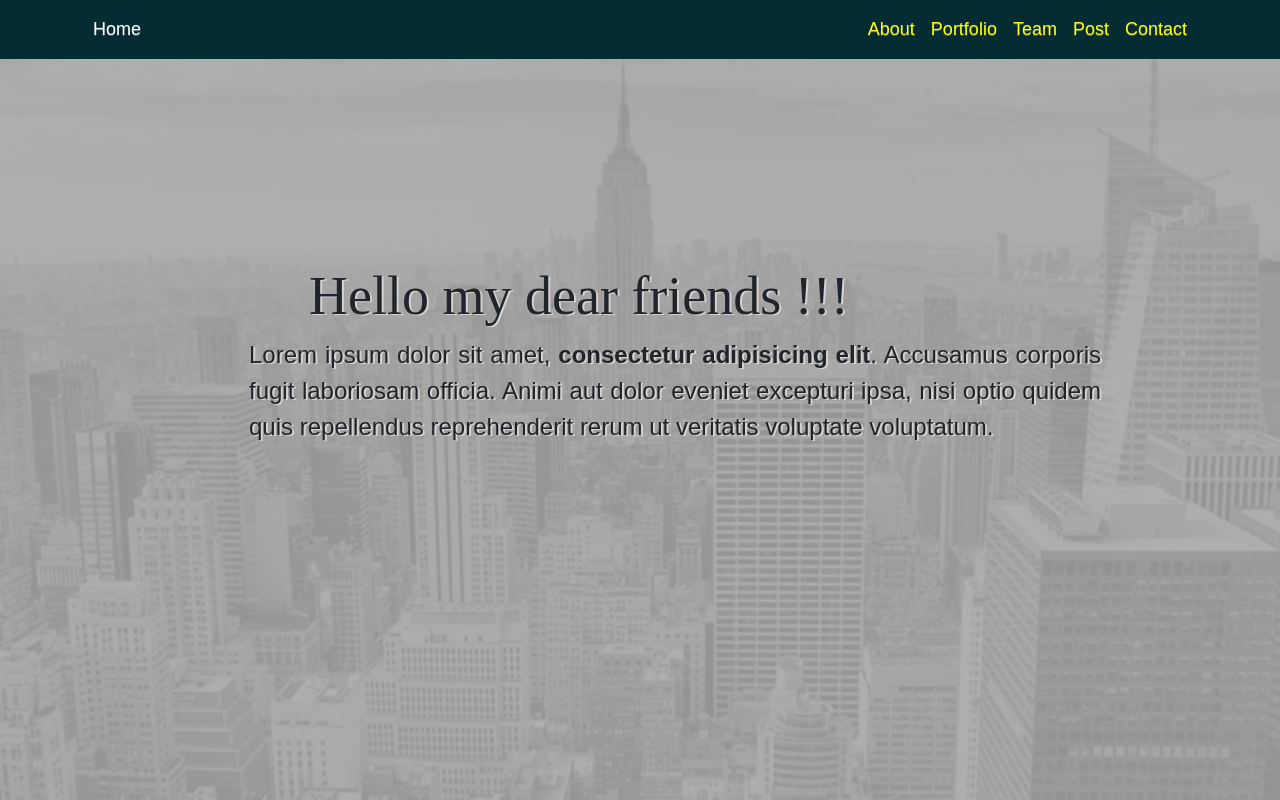
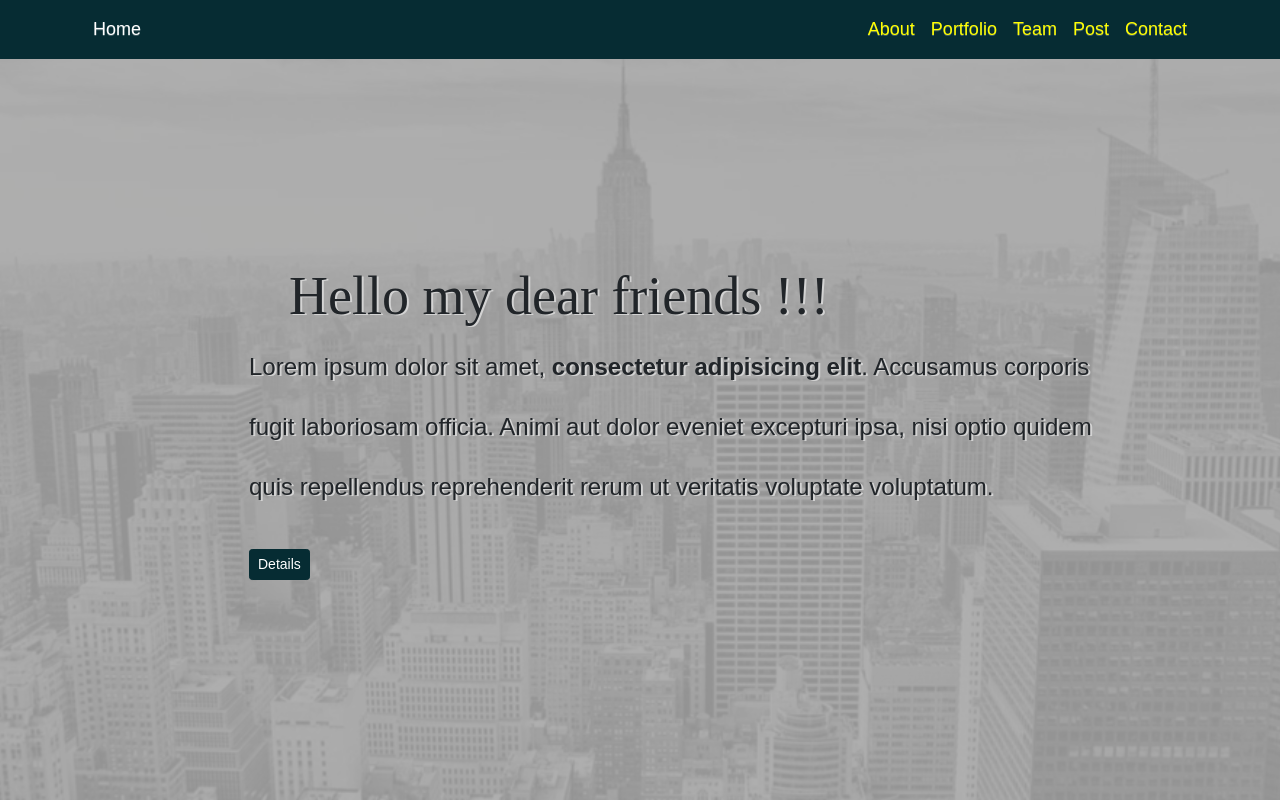
Before and after one commit to zamaneagra/My_Home_Work, a plain HTML site: page index.html in a window 1280 px wide. Shown: the top 800 px of the page. Drawn offline with Linux system fonts and the light colour scheme.

Commit message:
button customized

```diff
--- a/index.html
+++ b/index.html
@@ -63,6 +63,7 @@
                 <p class="bounceIn animated">Lorem ipsum dolor sit amet, <b>consectetur adipisicing elit</b>. Accusamus corporis fugit laboriosam
                     officia. Animi aut dolor eveniet excepturi ipsa, nisi optio quidem quis repellendus reprehenderit
                     rerum ut veritatis voluptate voluptatum.</p>
+                <button type="button" class="btn btn-sm custom-btn">Details</button>
             </div>
         </div>
 
--- a/styles/my.css
+++ b/styles/my.css
@@ -57,7 +57,7 @@ ul, li {
 
 .description{
         font-size: 24px;
-        text-align: justify;
+        text-align: left;
         text-shadow: 2px 1px lightgray;
         width: 900px;
         height: auto;
@@ -65,14 +65,17 @@ ul, li {
         position: absolute;
         top:30%;
         margin-left: 140px;
+        line-height: 2.5em;
+
 }
 
 .description h1 {
         font-family: Luminari;
         font-size: 54px;
-        margin-left: 60px;
+        margin-left: 40px;
 }
 
+/* footer style */
 .footer{
         background-color: #062c33;
         height: 30px;
@@ -86,3 +89,15 @@ ul, li {
         text-align: center;
         height: 60px;
 }
+
+/* custom button */
+.custom-btn {
+        background-color: #062c33;
+        border-color: #062c33;
+        color: white;
+}
+.custom-btn:hover {
+        background-color: #2e6da4;
+        border-color: #2e6da4;
+        color: white;
+}
```
